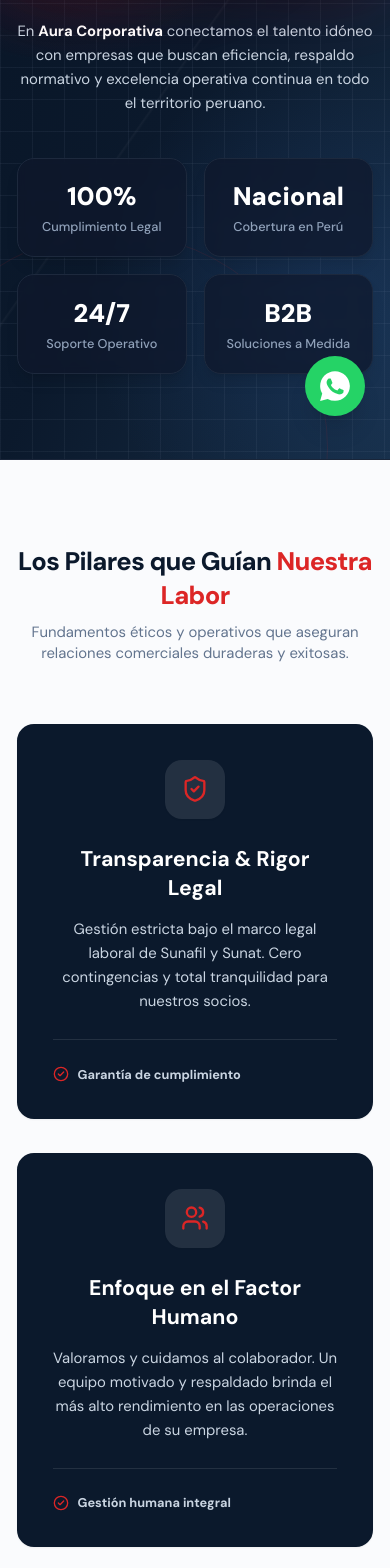
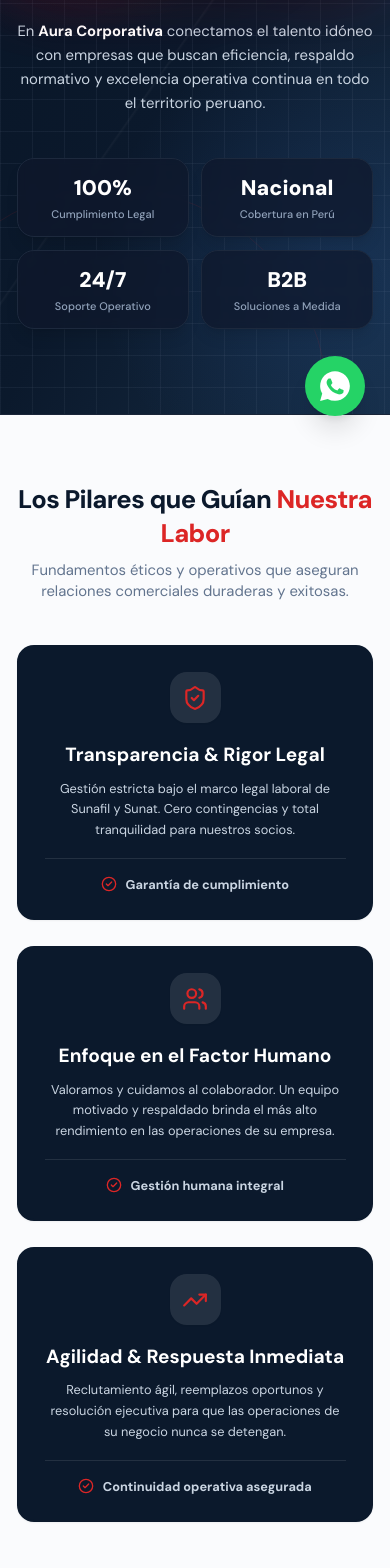
Before and after one commit to Vrak23/Aura-Corporativa, a React (Vite) app in the folder Frontend/: page /nosotros in a window 390 px wide. Shown: the part 403-1971 px from the top of the page. Built offline with nearby package versions, Linux system fonts and the light colour scheme.

Commit message:
fix(responsive): simplificar texto menu movil nosotros y mejorar responsive en metricas y video

```diff
--- a/Frontend/src/components/Navbar.tsx
+++ b/Frontend/src/components/Navbar.tsx
@@ -172,7 +172,7 @@
                 onClick={() => handleToggle(false)}
                 className={'text-lg font-semibold py-2 px-3 rounded-lg flex items-center justify-between transition-colors ' + (isNosotros ? 'bg-red-50 text-[#DC2626]' : 'text-slate-800 hover:bg-slate-50')}
               >
-                <span>Nosotros (Fotos, Videos & Redes)</span>
+                <span>Nosotros</span>
                 <ArrowRight size={18} className="opacity-40" />
               </Link>
 
--- a/Frontend/src/pages/NosotrosPage.tsx
+++ b/Frontend/src/pages/NosotrosPage.tsx
@@ -49,22 +49,22 @@
           </p>
 
           {/* Quick Metrics Bar en Dark Surfaces */}
-          <div className="grid grid-cols-2 md:grid-cols-4 gap-4 sm:gap-6 mt-10 max-w-4xl mx-auto">
-            <div className="bg-slate-900/70 backdrop-blur-xs p-5 rounded-2xl border border-slate-800 shadow-lg text-center group hover:border-red-500/50 hover:bg-slate-900 transition-all">
-              <div className="text-2xl sm:text-3xl font-black text-white group-hover:text-[#DC2626] transition-colors">100%</div>
-              <div className="text-xs sm:text-sm font-medium text-slate-400 mt-1">Cumplimiento Legal</div>
+          <div className="grid grid-cols-2 md:grid-cols-4 gap-3 sm:gap-6 mt-10 max-w-4xl mx-auto">
+            <div className="bg-slate-900/70 backdrop-blur-xs p-3.5 sm:p-5 rounded-xl sm:rounded-2xl border border-slate-800 shadow-lg text-center group hover:border-red-500/50 hover:bg-slate-900 transition-all flex flex-col justify-center items-center">
+              <div className="text-xl sm:text-2xl md:text-3xl font-black text-white group-hover:text-[#DC2626] transition-colors">100%</div>
+              <div className="text-[11px] sm:text-xs md:text-sm font-medium text-slate-400 mt-1 leading-tight">Cumplimiento Legal</div>
             </div>
-            <div className="bg-slate-900/70 backdrop-blur-xs p-5 rounded-2xl border border-slate-800 shadow-lg text-center group hover:border-red-500/50 hover:bg-slate-900 transition-all">
-              <div className="text-2xl sm:text-3xl font-black text-white group-hover:text-[#DC2626] transition-colors">Nacional</div>
-              <div className="text-xs sm:text-sm font-medium text-slate-400 mt-1">Cobertura en Perú</div>
+            <div className="bg-slate-900/70 backdrop-blur-xs p-3.5 sm:p-5 rounded-xl sm:rounded-2xl border border-slate-800 shadow-lg text-center group hover:border-red-500/50 hover:bg-slate-900 transition-all flex flex-col justify-center items-center">
+              <div className="text-xl sm:text-2xl md:text-3xl font-black text-white group-hover:text-[#DC2626] transition-colors">Nacional</div>
+              <div className="text-[11px] sm:text-xs md:text-sm font-medium text-slate-400 mt-1 leading-tight">Cobertura en Perú</div>
             </div>
-            <div className="bg-slate-900/70 backdrop-blur-xs p-5 rounded-2xl border border-slate-800 shadow-lg text-center group hover:border-red-500/50 hover:bg-slate-900 transition-all">
-              <div className="text-2xl sm:text-3xl font-black text-white group-hover:text-[#DC2626] transition-colors">24/7</div>
-              <div className="text-xs sm:text-sm font-medium text-slate-400 mt-1">Soporte Operativo</div>
+            <div className="bg-slate-900/70 backdrop-blur-xs p-3.5 sm:p-5 rounded-xl sm:rounded-2xl border border-slate-800 shadow-lg text-center group hover:border-red-500/50 hover:bg-slate-900 transition-all flex flex-col justify-center items-center">
+              <div className="text-xl sm:text-2xl md:text-3xl font-black text-white group-hover:text-[#DC2626] transition-colors">24/7</div>
+              <div className="text-[11px] sm:text-xs md:text-sm font-medium text-slate-400 mt-1 leading-tight">Soporte Operativo</div>
             </div>
-            <div className="bg-slate-900/70 backdrop-blur-xs p-5 rounded-2xl border border-slate-800 shadow-lg text-center group hover:border-red-500/50 hover:bg-slate-900 transition-all">
-              <div className="text-2xl sm:text-3xl font-black text-white group-hover:text-[#DC2626] transition-colors">B2B</div>
-              <div className="text-xs sm:text-sm font-medium text-slate-400 mt-1">Soluciones a Medida</div>
+            <div className="bg-slate-900/70 backdrop-blur-xs p-3.5 sm:p-5 rounded-xl sm:rounded-2xl border border-slate-800 shadow-lg text-center group hover:border-red-500/50 hover:bg-slate-900 transition-all flex flex-col justify-center items-center">
+              <div className="text-xl sm:text-2xl md:text-3xl font-black text-white group-hover:text-[#DC2626] transition-colors">B2B</div>
+              <div className="text-[11px] sm:text-xs md:text-sm font-medium text-slate-400 mt-1 leading-tight">Soluciones a Medida</div>
             </div>
           </div>
         </div>
@@ -73,8 +73,8 @@
       {/* =========================================================================
           2. PILARES & VALORES CORPORATIVOS (CULTURA AURA)
          ========================================================================= */}
-      <section className="py-20 max-w-6xl mx-auto px-4 sm:px-6 lg:px-8">
-        <div className="text-center mb-14">
+      <section className="py-16 sm:py-20 max-w-6xl mx-auto px-4 sm:px-6 lg:px-8">
+        <div className="text-center mb-10 sm:mb-14">
           <h2 className="text-2xl sm:text-4xl font-extrabold text-[#0B192C] tracking-tight">
             Los Pilares que Guían <span className="text-[#DC2626]">Nuestra Labor</span>
           </h2>
@@ -83,59 +83,59 @@
           </p>
         </div>
 
-        <div className="grid grid-cols-1 md:grid-cols-3 gap-8">
+        <div className="grid grid-cols-1 md:grid-cols-3 gap-6 sm:gap-8">
           {/* Pilar 1 */}
-          <div className="bg-[#0B192C] p-8 rounded-2xl border-2 border-[#0B192C] shadow-xs hover:border-[#DC2626] hover:shadow-[0_0_0_3px_rgba(220,38,38,0.16)] transition-all duration-500 flex flex-col justify-between">
+          <div className="bg-[#0B192C] p-6 sm:p-8 rounded-2xl border-2 border-[#0B192C] shadow-xs hover:border-[#DC2626] hover:shadow-[0_0_0_3px_rgba(220,38,38,0.16)] transition-all duration-500 flex flex-col justify-between">
             <div className="flex w-full flex-col items-center text-center">
-              <div className="w-14 h-14 rounded-2xl bg-white/10 text-[#DC2626] flex items-center justify-center mb-6 shadow-xs">
-                <ShieldCheck size={28} />
+              <div className="w-12 h-12 sm:w-14 sm:h-14 rounded-2xl bg-white/10 text-[#DC2626] flex items-center justify-center mb-4 sm:mb-6 shadow-xs">
+                <ShieldCheck size={26} />
               </div>
-              <h3 className="text-xl font-bold text-white mb-3">
+              <h3 className="text-lg sm:text-xl font-bold text-white mb-2 sm:mb-3">
                 Transparencia & Rigor Legal
               </h3>
-              <p className="text-slate-300 text-sm leading-relaxed">
+              <p className="text-slate-300 text-xs sm:text-sm leading-relaxed">
                 Gestión estricta bajo el marco legal laboral de Sunafil y Sunat. Cero contingencias y total tranquilidad para nuestros socios.
               </p>
             </div>
-            <div className="pt-6 mt-6 border-t border-white/10 flex items-center gap-2 text-xs font-bold text-slate-300">
+            <div className="pt-4 sm:pt-6 mt-4 sm:mt-6 border-t border-white/10 flex items-center gap-2 text-xs font-bold text-slate-300 justify-center">
               <CheckCircle2 size={16} className="text-[#DC2626]" />
               <span>Garantía de cumplimiento</span>
             </div>
           </div>
 
           {/* Pilar 2 */}
-          <div className="bg-[#0B192C] p-8 rounded-2xl border-2 border-[#0B192C] shadow-xs hover:border-[#DC2626] hover:shadow-[0_0_0_3px_rgba(220,38,38,0.16)] transition-all duration-500 flex flex-col justify-between">
+          <div className="bg-[#0B192C] p-6 sm:p-8 rounded-2xl border-2 border-[#0B192C] shadow-xs hover:border-[#DC2626] hover:shadow-[0_0_0_3px_rgba(220,38,38,0.16)] transition-all duration-500 flex flex-col justify-between">
             <div className="flex w-full flex-col items-center text-center">
-              <div className="w-14 h-14 rounded-2xl bg-white/10 text-[#DC2626] flex items-center justify-center mb-6 shadow-xs">
-                <Users size={28} />
+              <div className="w-12 h-12 sm:w-14 sm:h-14 rounded-2xl bg-white/10 text-[#DC2626] flex items-center justify-center mb-4 sm:mb-6 shadow-xs">
+                <Users size={26} />
               </div>
-              <h3 className="text-xl font-bold text-white mb-3">
+              <h3 className="text-lg sm:text-xl font-bold text-white mb-2 sm:mb-3">
                 Enfoque en el Factor Humano
               </h3>
-              <p className="text-slate-300 text-sm leading-relaxed">
+              <p className="text-slate-300 text-xs sm:text-sm leading-relaxed">
                 Valoramos y cuidamos al colaborador. Un equipo motivado y respaldado brinda el más alto rendimiento en las operaciones de su empresa.
               </p>
             </div>
-            <div className="pt-6 mt-6 border-t border-white/10 flex items-center gap-2 text-xs font-bold text-slate-300">
+            <div className="pt-4 sm:pt-6 mt-4 sm:mt-6 border-t border-white/10 flex items-center gap-2 text-xs font-bold text-slate-300 justify-center">
               <CheckCircle2 size={16} className="text-[#DC2626]" />
               <span>Gestión humana integral</span>
             </div>
           </div>
 
           {/* Pilar 3 */}
-          <div className="bg-[#0B192C] p-8 rounded-2xl border-2 border-[#0B192C] shadow-xs hover:border-[#DC2626] hover:shadow-[0_0_0_3px_rgba(220,38,38,0.16)] transition-all duration-500 flex flex-col justify-between">
+          <div className="bg-[#0B192C] p-6 sm:p-8 rounded-2xl border-2 border-[#0B192C] shadow-xs hover:border-[#DC2626] hover:shadow-[0_0_0_3px_rgba(220,38,38,0.16)] transition-all duration-500 flex flex-col justify-between">
             <div className="flex w-full flex-col items-center text-center">
-              <div className="w-14 h-14 rounded-2xl bg-white/10 text-[#DC2626] flex items-center justify-center mb-6 shadow-xs">
-                <TrendingUp size={28} />
+              <div className="w-12 h-12 sm:w-14 sm:h-14 rounded-2xl bg-white/10 text-[#DC2626] flex items-center justify-center mb-4 sm:mb-6 shadow-xs">
+                <TrendingUp size={26} />
               </div>
-              <h3 className="text-xl font-bold text-white mb-3">
+              <h3 className="text-lg sm:text-xl font-bold text-white mb-2 sm:mb-3">
                 Agilidad & Respuesta Inmediata
               </h3>
-              <p className="text-slate-300 text-sm leading-relaxed">
+              <p className="text-slate-300 text-xs sm:text-sm leading-relaxed">
                 Reclutamiento ágil, reemplazos oportunos y resolución ejecutiva para que las operaciones de su negocio nunca se detengan.
               </p>
             </div>
-            <div className="pt-6 mt-6 border-t border-white/10 flex items-center gap-2 text-xs font-bold text-slate-300">
+            <div className="pt-4 sm:pt-6 mt-4 sm:mt-6 border-t border-white/10 flex items-center gap-2 text-xs font-bold text-slate-300 justify-center">
               <CheckCircle2 size={16} className="text-[#DC2626]" />
               <span>Continuidad operativa asegurada</span>
             </div>
@@ -146,44 +146,45 @@
       {/* =========================================================================
           3. SECCIÓN DE VIDEO CORPORATIVO (PREMIUM CONTAINER)
          ========================================================================= */}
-      <section className="py-20 bg-[#0B192C] text-white relative overflow-hidden">
+      <section className="py-16 sm:py-20 bg-[#0B192C] text-white relative overflow-hidden">
         {/* Glow azul marino y acentos */}
         <div className="absolute top-0 right-0 w-96 h-96 bg-red-600/10 rounded-full blur-3xl pointer-events-none" />
         <div className="absolute bottom-0 left-0 w-96 h-96 bg-blue-600/10 rounded-full blur-3xl pointer-events-none" />
 
         <div className="max-w-6xl mx-auto px-4 sm:px-6 lg:px-8 relative">
-          <div className="text-center mb-12">
-            <div className="inline-flex items-center gap-2 px-3.5 py-1.5 rounded-full bg-slate-800/80 border border-slate-700 text-red-400 text-xs font-bold uppercase tracking-wider mb-4">
+          <div className="text-center mb-8 sm:mb-12">
+            <div className="inline-flex items-center gap-2 px-3.5 py-1.5 rounded-full bg-slate-800/80 border border-slate-700 text-red-400 text-xs font-bold uppercase tracking-wider mb-3 sm:mb-4">
               <Video size={14} />
               <span>Experiencia Audiovisual</span>
             </div>
             <h2 className="text-2xl sm:text-4xl font-extrabold tracking-tight">
               Aura Corporativa en <span className="text-[#DC2626]">Movimiento</span>
             </h2>
-            <p className="text-slate-400 text-sm sm:text-base mt-2 max-w-xl mx-auto">
+            <p className="text-slate-400 text-xs sm:text-base mt-2 max-w-xl mx-auto">
               Conoce nuestras instalaciones, testimonios de clientes y metodología de trabajo en terreno.
             </p>
           </div>
 
-          {/* Video Container Frame */}
-          <div className="relative rounded-3xl overflow-hidden bg-slate-950 border border-slate-800/80 shadow-2xl aspect-video max-w-4xl mx-auto flex flex-col items-center justify-center p-8 text-center group cursor-pointer">
+          {/* Video Container Frame Responsive */}
+          <div className="relative rounded-2xl sm:rounded-3xl overflow-hidden bg-slate-950 border border-slate-800/80 shadow-2xl min-h-[260px] sm:aspect-video max-w-4xl mx-auto flex flex-col items-center justify-center p-6 sm:p-10 text-center group cursor-pointer">
             {/* Background Grid Texture */}
             <div className="absolute inset-0 bg-[linear-gradient(to_right,#1e293b15_1px,transparent_1px),linear-gradient(to_bottom,#1e293b15_1px,transparent_1px)] bg-[size:24px_24px] pointer-events-none" />
 
             {/* Play Button Icon */}
-            <div className="relative z-10 w-24 h-24 rounded-full bg-[#DC2626] hover:bg-red-700 text-white flex items-center justify-center mb-6 shadow-2xl shadow-red-600/40 group-hover:scale-110 group-active:scale-95 transition-all duration-300">
-              <Play size={40} className="ml-1 fill-white" />
+            <div className="relative z-10 w-16 h-16 sm:w-20 md:w-24 sm:h-20 md:h-24 rounded-full bg-[#DC2626] hover:bg-red-700 text-white flex items-center justify-center mb-4 sm:mb-6 shadow-2xl shadow-red-600/40 group-hover:scale-110 group-active:scale-95 transition-all duration-300">
+              <Play size={28} className="ml-1 sm:hidden fill-white" />
+              <Play size={36} className="ml-1 hidden sm:block fill-white" />
             </div>
 
-            <h3 className="relative z-10 text-xl sm:text-2xl font-bold text-white mb-2">
+            <h3 className="relative z-10 text-lg sm:text-2xl font-bold text-white mb-2">
               Espacio para Video Institucional Oficial
             </h3>
-            <p className="relative z-10 text-xs sm:text-sm text-slate-400 max-w-lg leading-relaxed">
+            <p className="relative z-10 text-xs sm:text-sm text-slate-400 max-w-lg leading-relaxed px-2">
               Listo para integrar la presentación oficial en video (YouTube, Vimeo o archivo MP4 directo) en cuanto sea suministrado.
             </p>
 
             {/* Bottom Status Tag */}
-            <div className="absolute bottom-4 right-4 z-10 flex items-center gap-2 px-3 py-1.5 rounded-full bg-slate-900/90 border border-slate-700 text-[11px] text-slate-300 font-medium">
+            <div className="mt-4 sm:mt-0 sm:absolute sm:bottom-4 sm:right-4 z-10 flex items-center gap-2 px-3 py-1.5 rounded-full bg-slate-900/90 border border-slate-700 text-[11px] text-slate-300 font-medium">
               <span className="w-2 h-2 rounded-full bg-emerald-400 animate-pulse" />
               <span>Contenedor listo para inserción</span>
             </div>
```
